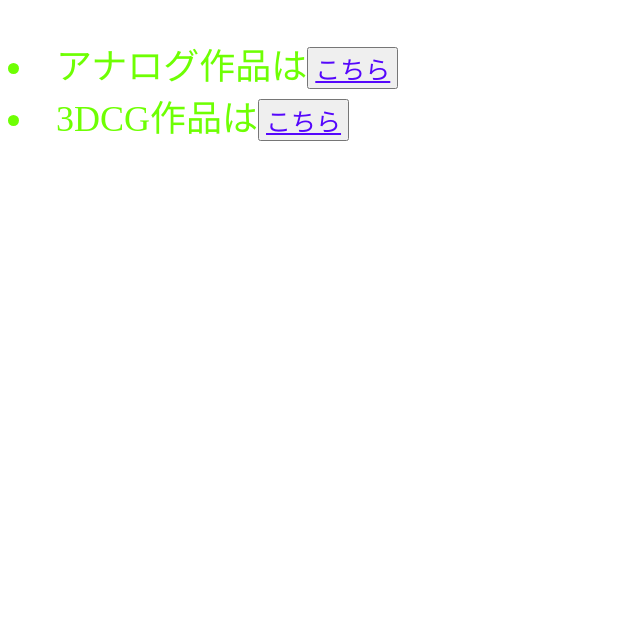
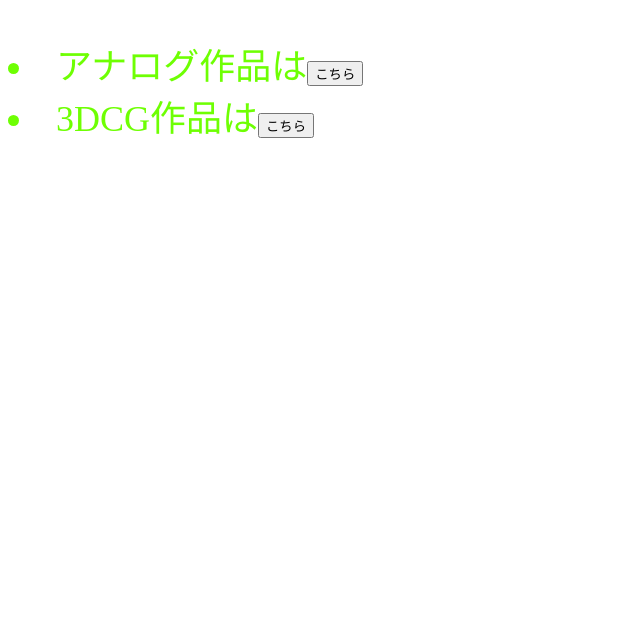
Before and after one commit to urotanshi/WebTest0519, a plain HTML site: page index.html in a window 1280 px wide. Shown: the part 164-800 px from the top of the page, without its empty margins (0-640 px from the left). Drawn offline with Linux system fonts and the light colour scheme.

Commit message:
Update index.html

```diff
--- a/index.html
+++ b/index.html
@@ -19,7 +19,7 @@ body{
 </head>
 <body>
 <h1><a class="myclass2">ポートフォリオ</a></h1>
-<li>アナログ作品は<button><a href=dessan.html class="myclass">こちら</a></button></li>
-<li>3DCG作品は<button><a href=3dcg.html class="myclass">こちら</a></button></li>
+<li>アナログ作品は<a href=dessan.html class="myclass"><button>こちら</button></a></li>
+<li>3DCG作品は<a href=3dcg.html class="myclass"><button>こちら</button></a></li>
 </body>
 </html>
```
